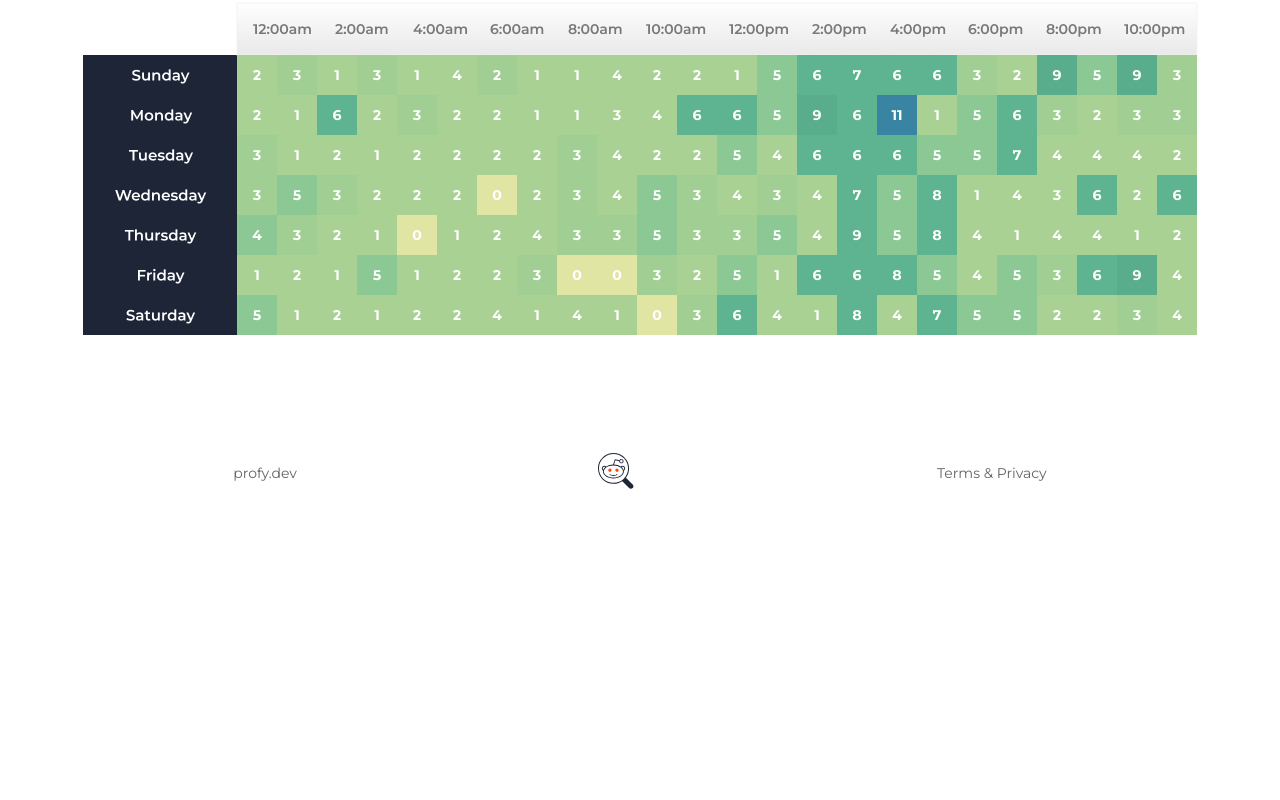
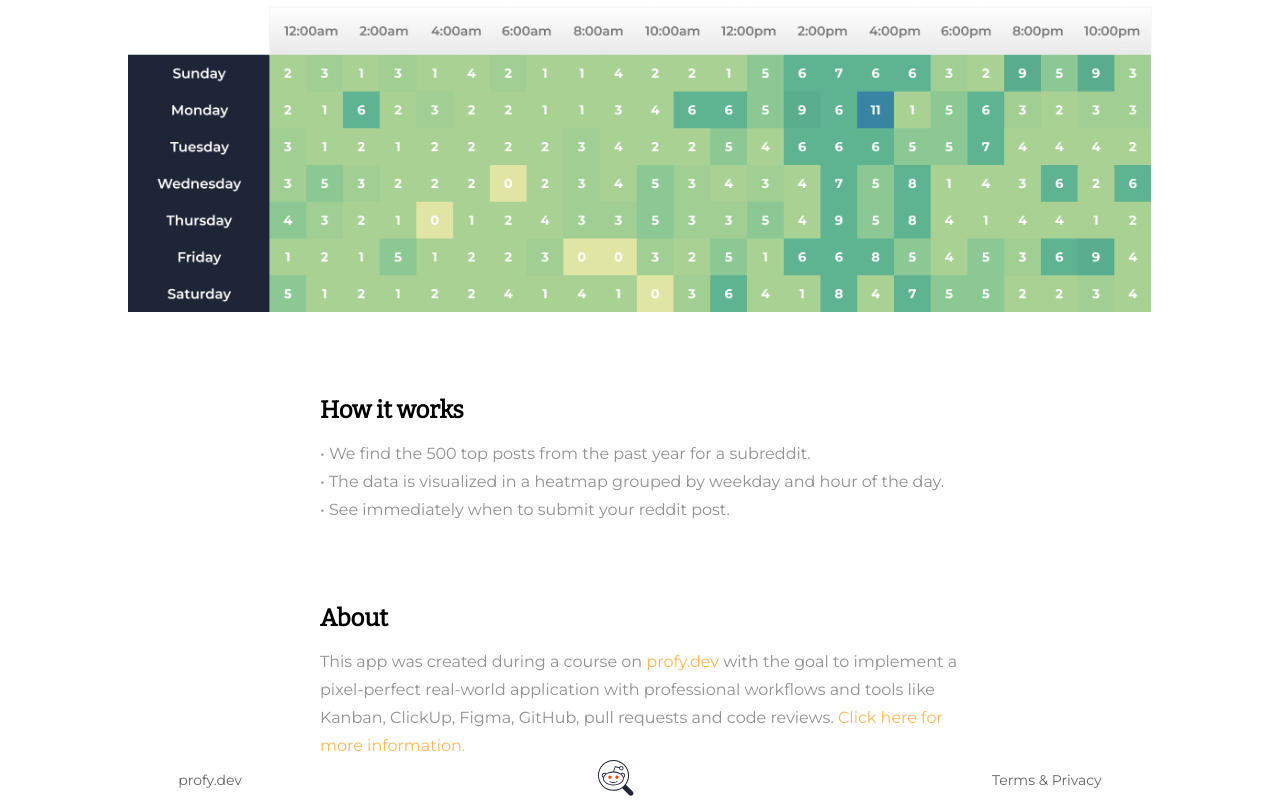
Before and after one commit to profydev/reddit-timer-wjkmartin, a React (Create React App) app: page / in a window 1280 px wide. Shown: the part 307-1107 px from the top of the page. Before the commit the page ends 800 px from the top, so only its background shows below. Built offline with nearby package versions, Linux system fonts and the light colour scheme.

Commit message:
Create info area on home page

```diff
--- a/src/components/Footer/Footer.module.css
+++ b/src/components/Footer/Footer.module.css
@@ -5,6 +5,7 @@
     width: 100%;
     align-self: flex-end;
     margin-top: auto;
+    margin-bottom: 10px;
 }
 
 .textLink {
--- a/src/index.css
+++ b/src/index.css
@@ -17,3 +17,10 @@ body {
     align-items: center;
     min-height: 100vh;
 }
+
+h3, p{
+    margin-block-start: 0;
+    margin-block-end: 0;
+    margin-inline-start: 0;
+    margin-inline-end: 0;
+}
--- a/src/pages/Home.js
+++ b/src/pages/Home.js
@@ -1,3 +1,5 @@
+/* eslint-disable no-trailing-spaces */
+/* eslint-disable react/jsx-one-expression-per-line */
 import React from 'react';
 import { Link } from 'react-router-dom';
 
@@ -13,13 +15,39 @@ const Home = () => (
       SHOW ME THE BEST TIME
     </Link>
     <p className={styles.Hero__subreddit}>r/javascript</p>
-    <Link to="/search#javascript">
+    <Link className={styles.Hero__image} to="/search#javascript">
       <img
-        className={styles.Hero__image}
         alt="A heatmap displaying when the best time is to post of r/javascript"
         src="/table.png"
       />
     </Link>
+    <div className={styles.Info__block}>
+      <h3 className={styles.Info__block_header}>How it works</h3>
+      <p className={styles.Info__block_text}>
+        • We find the 500 top posts from the past year for a subreddit.
+        <br />• The data is visualized in a heatmap grouped by weekday and hour
+        of the day.
+        <br />• See immediately when to submit your reddit post.
+      </p>
+    </div>
+    <div className={styles.Info__block}>
+      <h3 className={styles.Info__block_header}>About</h3>
+      <p className={styles.Info__block_text}>
+        This app was created during a course on{' '}
+        <a className={styles.Info__block_text_link} href="https://profy.dev">
+          profy.dev
+        </a>{' '}
+        with the goal to implement a pixel-perfect real-world application with
+        professional workflows and tools like Kanban, ClickUp, Figma, GitHub,
+        pull requests and code reviews.{' '}
+        <a
+          className={styles.Info__block_text_link}
+          href="https://profy.dev/employers"
+        >
+          Click here for more information.
+        </a>
+      </p>
+    </div>
   </div>
 );
 
--- a/src/pages/Home.module.css
+++ b/src/pages/Home.module.css
@@ -3,7 +3,6 @@
     flex-direction: column;
     align-items: center;
     justify-content: center;
-
 }
 
 .Hero__title {
@@ -17,10 +16,11 @@
     color: #93918F;
     font-family: Montserrat, sans-serif;
     font-size: 16px;
-    margin: 1rem;
+    margin: 2rem;
 }
 
 .Hero__linkButton {
+    margin-bottom: 2rem;
     height: 36px;
     width: 217px;
     border-radius: 4px;
@@ -33,13 +33,41 @@
     font-size: 14px;
 }
 
+.Hero__image {
+    width: 80%;
+}
+
+.Hero__image img {
+    width: 100%;
+}
+
 .Hero__subreddit {
     color: #93918F;
     font-family: Montserrat, sans-serif;
     font-size: 16px;
     font-weight: 500;
+    margin-bottom: 2rem;
 }
 
-.Hero__image {
+.Info__block {
+    margin: 0;
+    width: 50% !important;
+    margin-top: 5rem;
+    line-height: 28px;
+}
 
+.Info__block_header {
+    font-size: 24px;
+    font-family: Bitter;
+    color: black;
+    margin-bottom: 1rem;
 }
+
+.Info__block_text {
+    color: #93918F;
+    font-family: Montserrat, sans-serif;
+}
+.Info__block_text a {
+    text-decoration: none;
+    color: #FDB755;
+}
```
Also changed, not shown: 1 other file (tests, documents, lock files or other folders).
